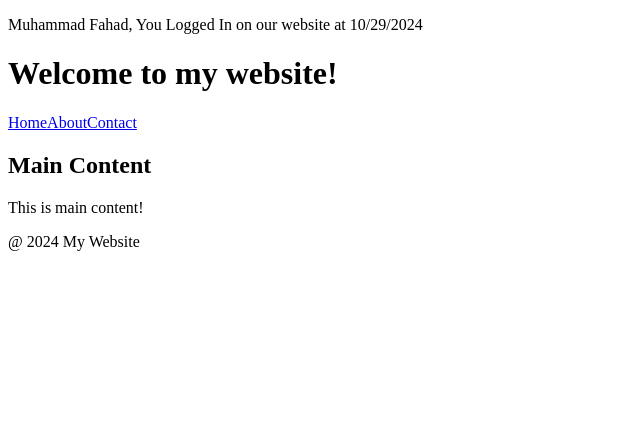
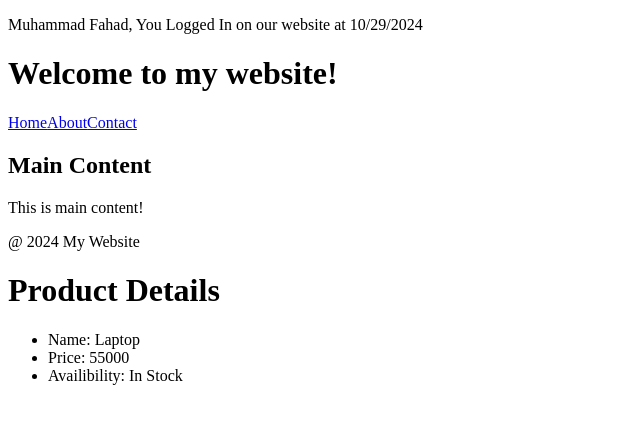
Before and after one commit to faha-d/React.js, a React (Vite) app: page / in a window 1280 px wide. Shown: the top 424 px of the page, without its empty margins (0-640 px from the left). Built offline with nearby package versions, Linux system fonts and the light colour scheme.

Commit message:
Lists in react

```diff
--- a/src/App.jsx
+++ b/src/App.jsx
@@ -2,6 +2,7 @@ import Header from "./components/Header";
 import Content from "./components/Content";
 import Footer from "./components/Footer";
 import Greet from "./components/Greeting";
+import ProductInfo from "./components/ProductInfo";
 const App = () => {
   return (
     <div className="App">
@@ -9,6 +10,7 @@ const App = () => {
       <Header />
       <Content />
       <Footer />
+      <ProductInfo/>
     </div>
   );
 };
--- /dev/null
+++ b/src/components/ProductInfo.jsx
@@ -0,0 +1,20 @@
+const ProductInfo = () => {
+  const info = {
+    name: "Laptop",
+    price: 55000,
+    availibility: "In Stock",
+  };
+  return (
+    <div className="product-info">
+        <h1>
+            Product Details
+        </h1>
+      <ul>
+        <li>Name: {info.name}</li>
+        <li>Price: {info.price}</li>
+        <li>Availibility: {info.availibility}</li>
+      </ul>
+    </div>
+  );
+};
+export default ProductInfo;
```
